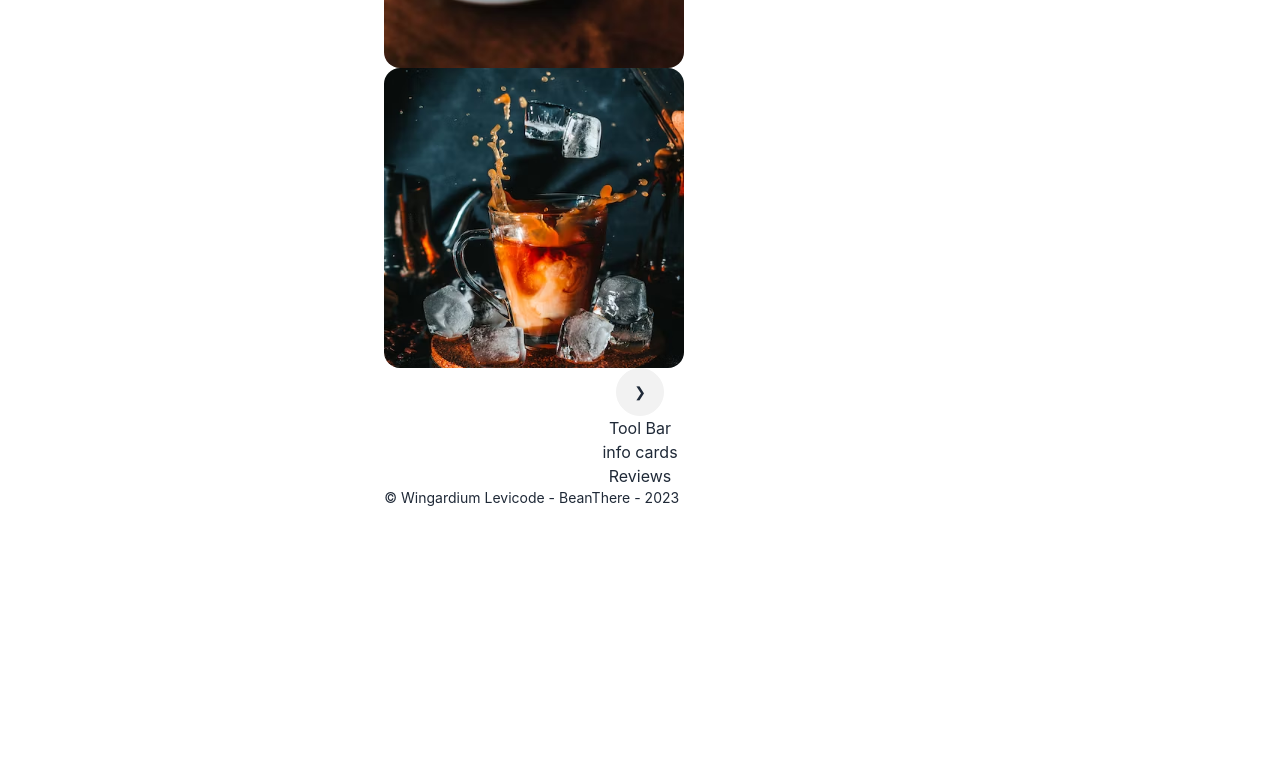
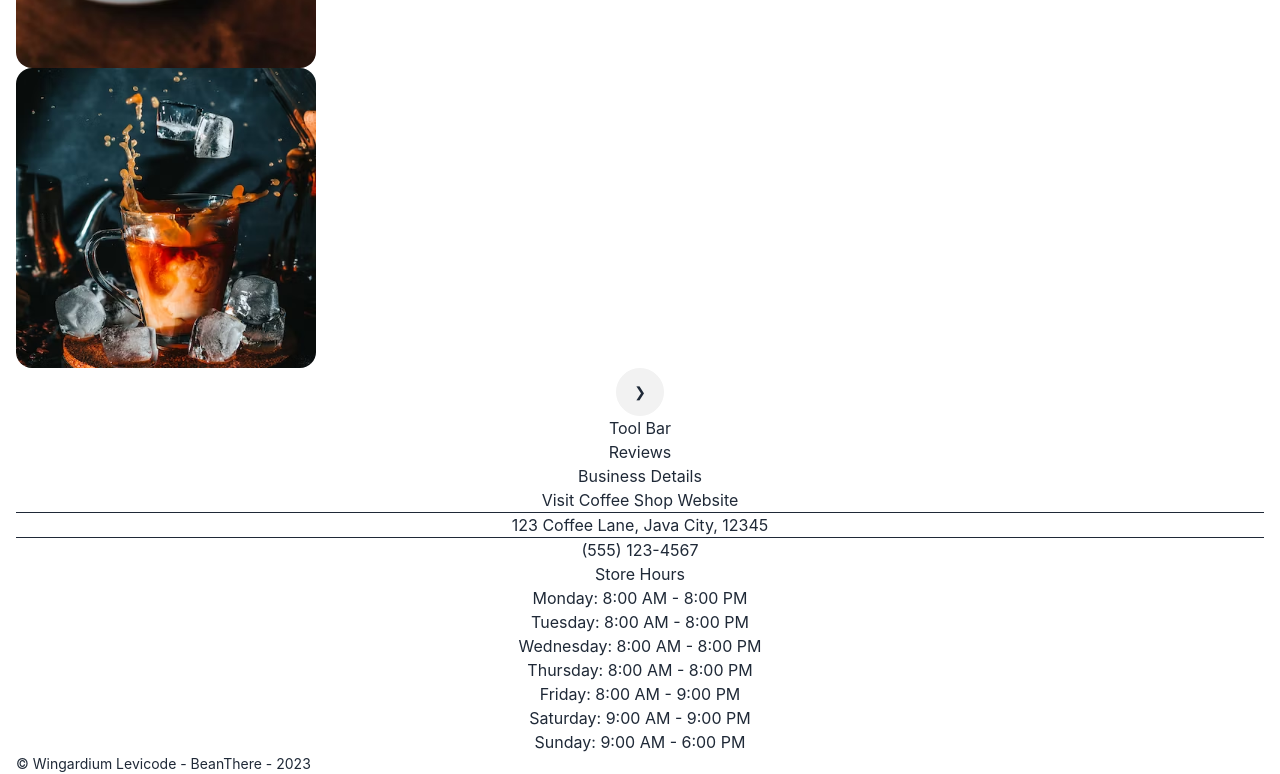
Before and after one commit to alisabondar/bean-there, a React (Vite) app in the folder client/: page /company in a window 1280 px wide. Shown: the part 1884-2658 px from the top of the page. Before the commit the page ends 2424 px from the top, so only its background shows below. Built offline with nearby package versions, Linux system fonts and the light colour scheme.

Commit message:
implemented basic infoPanel

```diff
--- a/client/src/App.css
+++ b/client/src/App.css
@@ -1,7 +1,7 @@
 #root {
   max-width: 100vw;
   margin: 0 auto;
-  padding: 2rem;
+  padding: 2rem 1rem 0 1rem;
   text-align: center;
 }
 
--- /dev/null
+++ b/client/src/components/CompanyPage/InfoPanel.jsx
@@ -0,0 +1,30 @@
+import { useState } from "react";
+
+export default function InfoPanel() {
+
+  return (
+    <div className="mx-auto p-5 border rounded-lg">
+      <div className="border-b pb-4 mb-4">
+        <h2 className="text-2xl font-bold mb-4">Business Details</h2>
+        <a href="https://coffeeshop.com" className="text-blue-500 hover:underline mb-4 block">Visit Coffee Shop Website</a>
+        <hr className="my-4" />
+        <p className="mb-4">123 Coffee Lane, Java City, 12345</p>
+        <hr className="my-4" />
+        <p>(555) 123-4567</p>
+      </div>
+
+      <div>
+        <h2 className="text-2xl font-bold mb-4">Store Hours</h2>
+        <ul>
+          <li>Monday: 8:00 AM - 8:00 PM</li>
+          <li>Tuesday: 8:00 AM - 8:00 PM</li>
+          <li>Wednesday: 8:00 AM - 8:00 PM</li>
+          <li>Thursday: 8:00 AM - 8:00 PM</li>
+          <li>Friday: 8:00 AM - 9:00 PM</li>
+          <li>Saturday: 9:00 AM - 9:00 PM</li>
+          <li>Sunday: 9:00 AM - 6:00 PM</li>
+        </ul>
+      </div>
+    </div>
+  );
+}
--- a/client/src/components/CompanyPage/Reviews.jsx
+++ b/client/src/components/CompanyPage/Reviews.jsx
@@ -1,3 +1,7 @@
 export default function Reviews() {
-  return <div className='bg-green-700 col-span-2'>Reviews</div>;
+  return (
+  <div className='bg-green-700 col-span-2'>
+    Reviews
+    </div>
+  );
 }
--- a/client/src/index.css
+++ b/client/src/index.css
@@ -19,9 +19,5 @@
 }
 
 body {
-  margin: 0;
-  display: flex;
-  place-items: center;
-  min-width: 320px;
-  min-height: 100vh;
+
 }
--- a/client/src/layouts/RootLayout.jsx
+++ b/client/src/layouts/RootLayout.jsx
@@ -38,7 +38,7 @@ export default function RootLayout() {
         <Outlet />
       </main>
       <div>
-      <footer className="footer absolute bottom-0 block w-screen left-0">
+      <footer className="footer bottom-0 block w-screen left-0 mt-10">
         <span>&copy; Wingardium Levicode - BeanThere - 2023</span>
       </footer>
       </div>
--- a/client/src/pages/Company.jsx
+++ b/client/src/pages/Company.jsx
@@ -1,26 +1,34 @@
 import PhotoCarousel from '../components/CompanyPage/PhotoCarousel'
 import Reviews from '../components/CompanyPage/Reviews';
-
+import InfoPanel from '../components/CompanyPage/InfoPanel';
 export default function Company() {
   return (
-    <div className='h-screen mt-10'>
+    <div className='min-h-screen mt-10'>
       <div className='text-4xl left-0 pt-8 pb-14'>
         <h1>Company Name Goes Here</h1>
       </div>
       <div className='mx-[5%]'>
-      <PhotoCarousel/>
+        <PhotoCarousel />
       </div>
       <div className='flex justify-center pt-32 '>
-    <div className='grid  grid-cols-3 grid-rows-2 gap-4 w-3/5'>
-      <div id="tool-bar" className='bg-green-700 col-span-2 '>
+        <div className='grid grid-cols-3 w-4/5 gap-8 h-full'>
+          <div className='col-span-2 h-full'>
+            <div className='grid grid-rows-2 gap-4 h-full'>
+              <div id="tool-bar" className='bg-green-700 h-[100px]'>
                 <p>Tool Bar</p>
               </div>
-      <div id="info-cards" className='bg-green-700'>
-      <p>info cards</p>
-      </div>
+              <div id="reviews" className='h-full'>
                 <Reviews />
+
               </div>
             </div>
           </div>
+          <div id="info-cards" className='sticky top-0 z-10 h-[200px]'>
+            <InfoPanel />
+          </div>
+        </div>
+      </div>
+    </div>
+
   );
 }
```
Also changed, not shown: 1 other file (tests, documents, lock files or other folders). Lines whose indentation alone changed are shown as unchanged.
